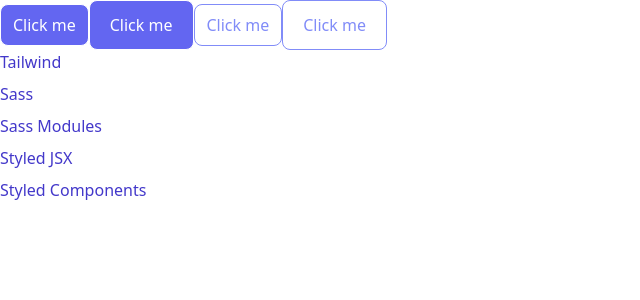
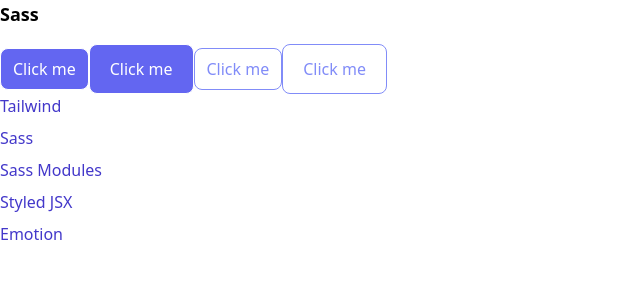
Before and after one commit to ulysset/evaluation-styling, a Next.js app: page /Sass in a window 1280 px wide. Shown: the top 300 px of the page, without its empty margins (0-640 px from the left). Built offline with nearby package versions, Linux system fonts and the light colour scheme.

Commit message:
Fix some names

```diff
--- a/pages/Emotion.js
+++ b/pages/Emotion.js
@@ -4,7 +4,7 @@
   return (
     <div>
       <div>
-        <h2 className="title">Styled Jsx</h2>
+        <h2 className="title">Emotion</h2>
         <div className="flex align-top items-start space-x-2 pt-4 pl-3"></div>
         <div className="flex align-top items-start space-x-2 pt-4 pl-3">
           <Button importance="primary" size="normal">
--- a/pages/Sass.js
+++ b/pages/Sass.js
@@ -3,6 +3,8 @@
 export default function Home() {
   return (
     <div className="App_root">
+      <h2 className="text-lg font-bold">Sass</h2>
+      <div className="flex align-top items-start space-x-2 pt-4 pl-3"></div>
       <Button importance="primary" size="normal">
         Click me
       </Button>
--- a/pages/SassModules.js
+++ b/pages/SassModules.js
@@ -4,7 +4,7 @@
   return (
     <div className="space-y-3">
       <div>
-        <h2 className="text-lg font-bold">Module</h2>
+        <h2 className="text-lg font-bold">Sass Modules</h2>
         <div className="flex align-top items-start space-x-2 pt-4 pl-3">
           <Button importance="primary" size="normal">
             Click me
--- a/pages/JSX.js
+++ b/pages/StyledJSX.js
@@ -1,10 +1,10 @@
-import Button from "../components/Button_JSX";
+import Button from "../components/Button_StyledJSX";
 
 export default function Home() {
   return (
     <div>
       <div>
-        <h2 className="title">Styled Jsx</h2>
+        <h2 className="title">Styled JSX</h2>
         <div className="flex align-top items-start space-x-2 pt-4 pl-3"></div>
         <div className="flex align-top items-start space-x-2 pt-4 pl-3">
           <Button importance="primary" size="normal">
--- a/pages/_app.js
+++ b/pages/_app.js
@@ -17,11 +17,11 @@
         <Link href="/SassModules">
           <a className="hover:text-indigo-300">Sass Modules</a>
         </Link>
-        <Link href="/JSX">
+        <Link href="/StyledJSX">
           <a className="hover:text-indigo-300">Styled JSX</a>
         </Link>
         <Link href="/Emotion">
-          <a className="hover:text-indigo-300">Styled Components</a>
+          <a className="hover:text-indigo-300">Emotion</a>
         </Link>
       </div>
     </div>
```
Also changed, not shown: components/Button_StyledJSX.js (renamed from components/Button_JSX.js).
